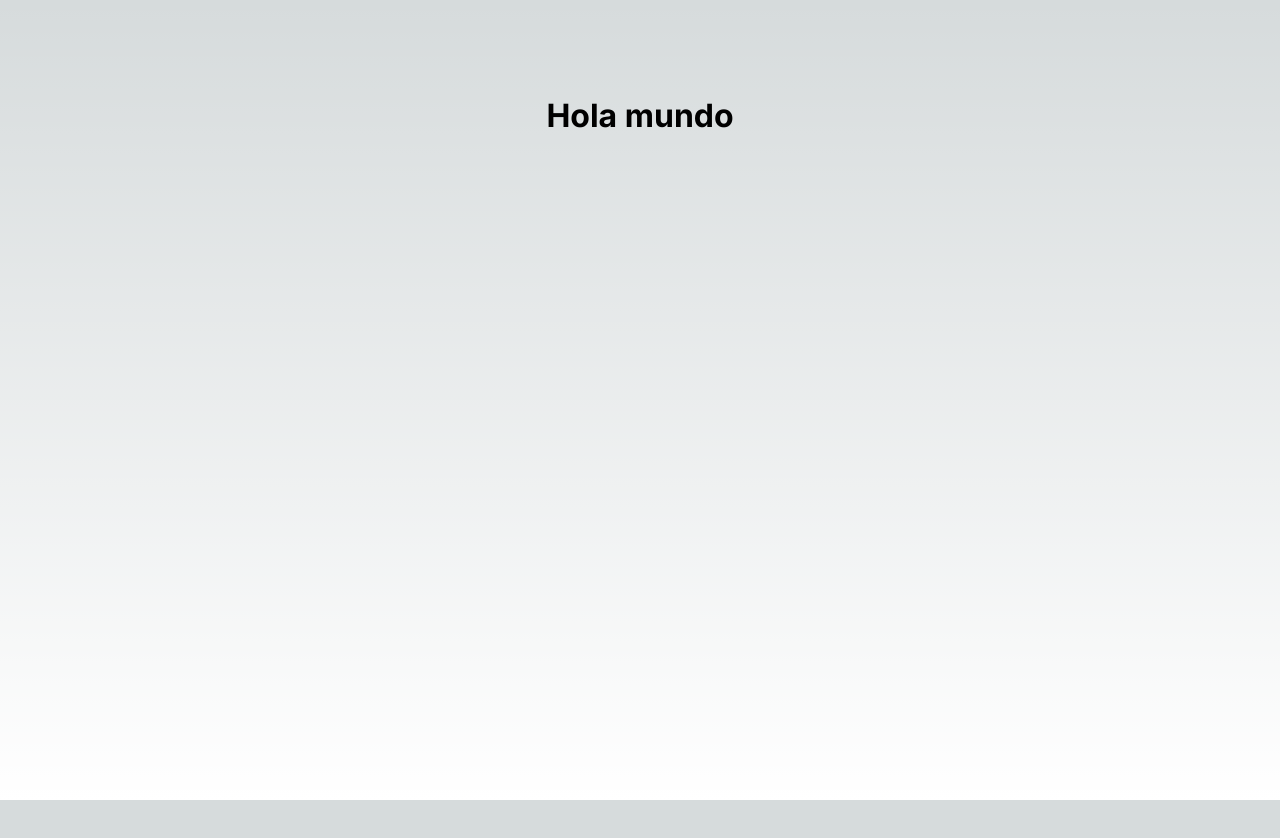
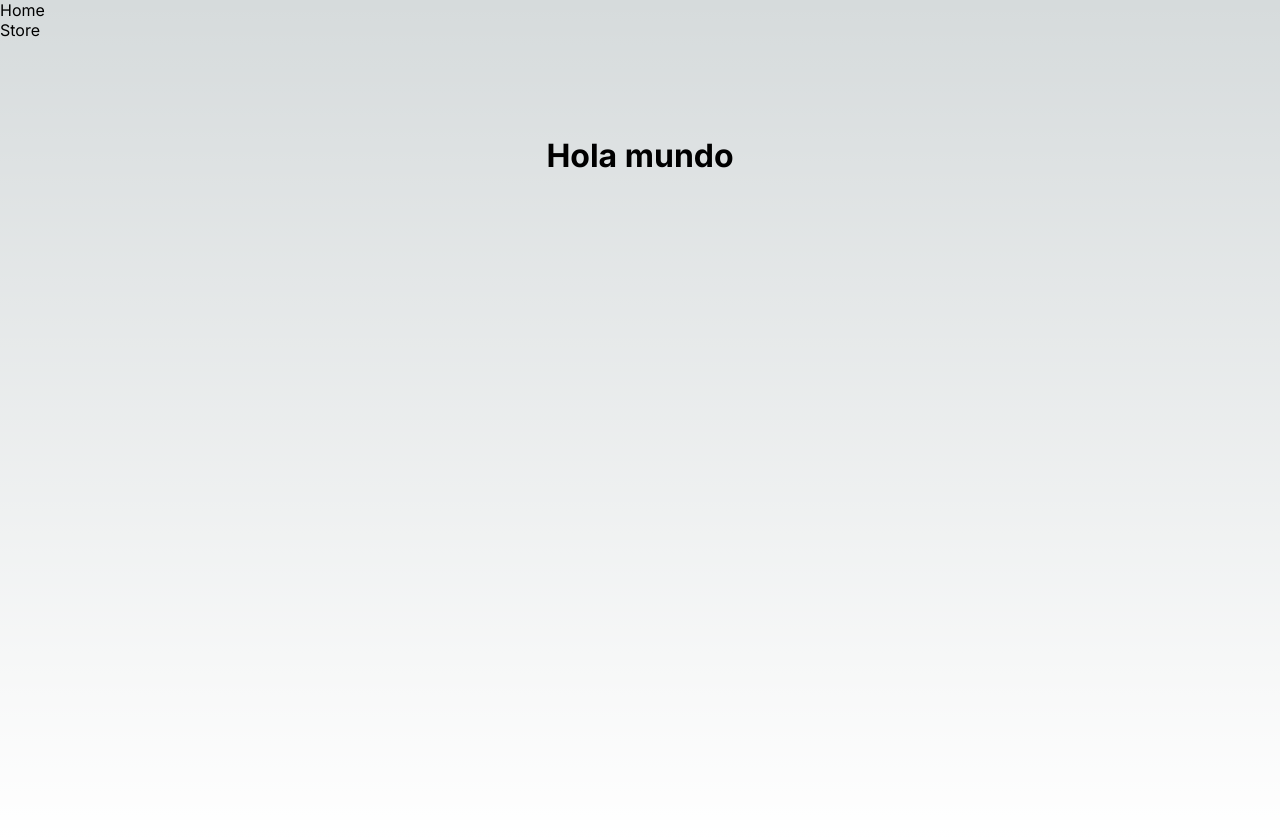
Before and after one commit to frezdev/next-store, a Next.js app: page / in a window 1280 px wide. Before the commit the page ends 800 px from the top, so only its background shows below. Built offline with nearby package versions, Linux system fonts and the light colour scheme.

Commit message:
Change title & add Header component

```diff
--- a/src/app/layout.tsx
+++ b/src/app/layout.tsx
@@ -1,11 +1,12 @@
 import type { Metadata } from 'next'
 import { Inter } from 'next/font/google'
+import { Header } from 'app/components/Header'
 import './globals.css'
 
 const inter = Inter({ subsets: ['latin'] })
 
 export const metadata: Metadata = {
-  title: 'Create Next App',
+  title: 'Future Store',
   description: 'Generated by create next app',
 }
 
@@ -16,7 +17,10 @@ export default function RootLayout({
 }) {
   return (
     <html lang="en">
-      <body className={inter.className}>{children}</body>
+      <body className={inter.className}>
+        <Header />
+        {children}
+      </body>
     </html>
   )
 }
--- /dev/null
+++ b/src/components/Header/index.tsx
@@ -0,0 +1,14 @@
+import Link from "next/link";
+
+export function Header () {
+  return (
+    <header>
+      <nav>
+        <ul>
+          <li><Link href="/">Home</Link></li>
+          <li><Link href="/store">Store</Link></li>
+        </ul>
+      </nav>
+    </header>
+  )
+}
```
